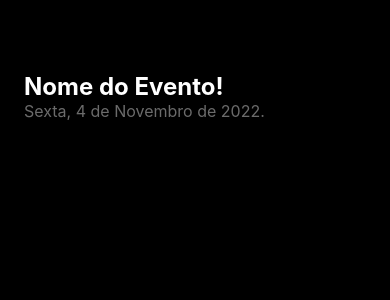
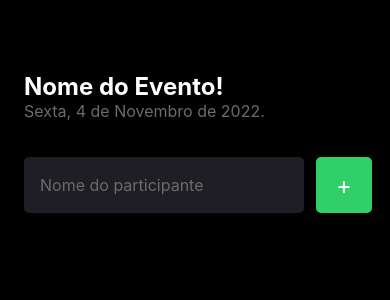
Before and after one commit to WilliamFaller/Lista-de-Participantes, a React Native app: screen / in a window 390 px wide. Shown: the top 300 px of the page. Built offline with nearby package versions, Linux system fonts and the light colour scheme.

Commit message:
Finalizando os Fundamentos de React Native

```diff
--- a/src/screens/Home/index.tsx
+++ b/src/screens/Home/index.tsx
@@ -1,11 +1,27 @@
-import { Text, View } from 'react-native';
+import { Text, View, TextInput, TouchableOpacity } from 'react-native';
 import { styles } from './styles';
 
 export default function Home() {
+
+    function handleParticipantAdd() {
+        console.log("Adicionou um participante!");
+    }
+
   return (
     <View style={styles.container}>
       <Text style={styles.eventName}>Nome do Evento!</Text>
       <Text style={styles.eventDate}>Sexta, 4 de Novembro de 2022.</Text>
+      <View style={styles.form}>
+        <TextInput
+            placeholder="Nome do participante"
+            placeholderTextColor={"#6b6b6b"}
+            style={styles.input}
+            keyboardType='default'
+        />
+        <TouchableOpacity style={styles.button} onPress={handleParticipantAdd}>
+            <Text style={styles.buttonText}>+</Text>
+        </TouchableOpacity>
+      </View>
     </View>
   );
 }
--- a/src/screens/Home/styles.ts
+++ b/src/screens/Home/styles.ts
@@ -16,4 +16,32 @@
       color: '#6B6B6B',
       fontSize: 16,
     },
+    input: {
+        flex: 1,
+        height: 56,
+        backgroundColor: '#1f1e25',
+        borderRadius: 5,
+        color: '#fDFCFE',
+        padding: 16,
+        fontSize: 16,
+        marginRight: 12,
+    },
+    buttonText: {
+        color: '#fff',
+        fontSize: 24,
+    },
+    button: {
+        width: 56,
+        height: 56,
+        borderRadius: 5,
+        backgroundColor: '#31cf67',
+        justifyContent: 'center',
+        alignItems: 'center',
+    },
+    form: {
+        width: '100%',
+        flexDirection: 'row',
+        marginTop: 36,
+        marginBottom: 42,
+    }
   });
```
